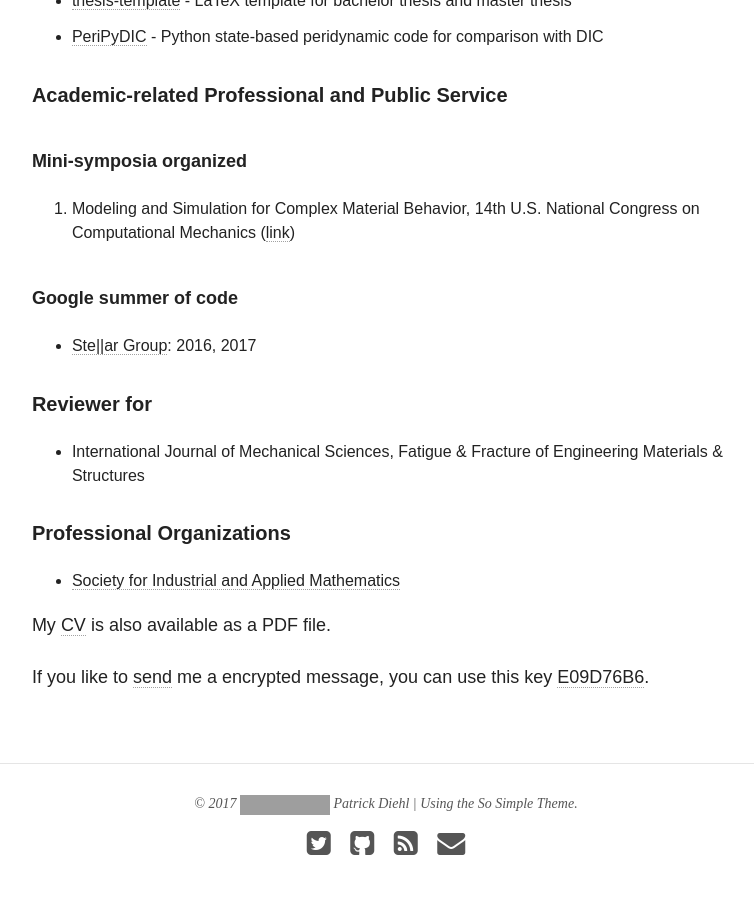
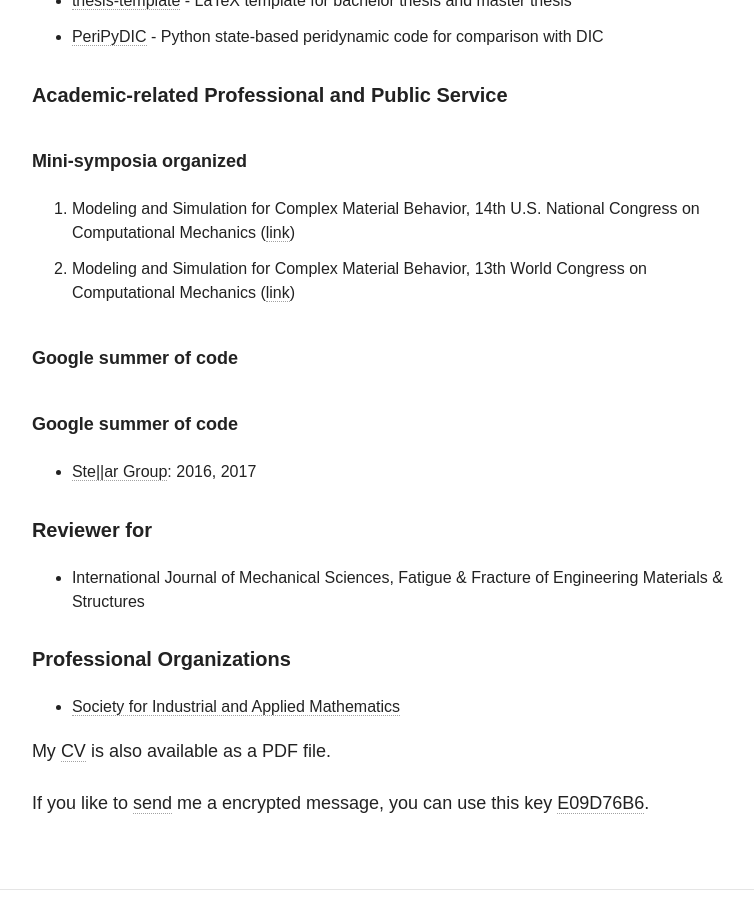
Before and after one commit to diehlpk/diehlpk.github.io, a Jekyll site: the page built from cv/index.md, in a window 1280 px wide and 900 px high, scrolled down 3535 px. Shown: the whole window, without its empty margins (254-1008 px from the left). Built offline with Jekyll 4.4.1, drawn with Linux system fonts in a browser that asks for light colours; nearby versions of some CDN libraries; grey boxes are pictures that could not be loaded.

Commit message:
Update CV

```diff
--- a/cv/index.md
+++ b/cv/index.md
@@ -105,7 +105,9 @@ Also available as [PDF]({{ site.url }}/assets/list.pdf) and on [Google Scholar](
 ###### Mini-symposia organized
 
 1. Modeling and Simulation for Complex Material Behavior, 14th U.S. National Congress on Computational Mechanics ([link](http://14.usnccm.org/MS402))
+1. Modeling and Simulation for Complex Material Behavior, 13th World Congress on Computational Mechanics ([link](http://www.wccm2018.org/MS_607))
 
+###### Google summer of code
 ###### Google summer of code
 * <a href="http://stellar-group.org/">Ste||ar Group</a>: 2016, 2017
 
```
